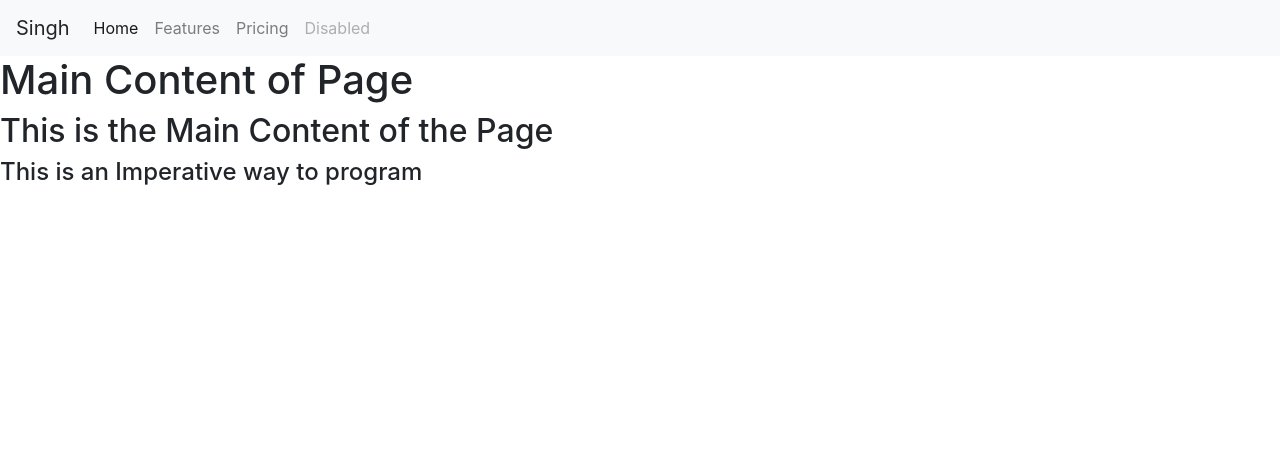
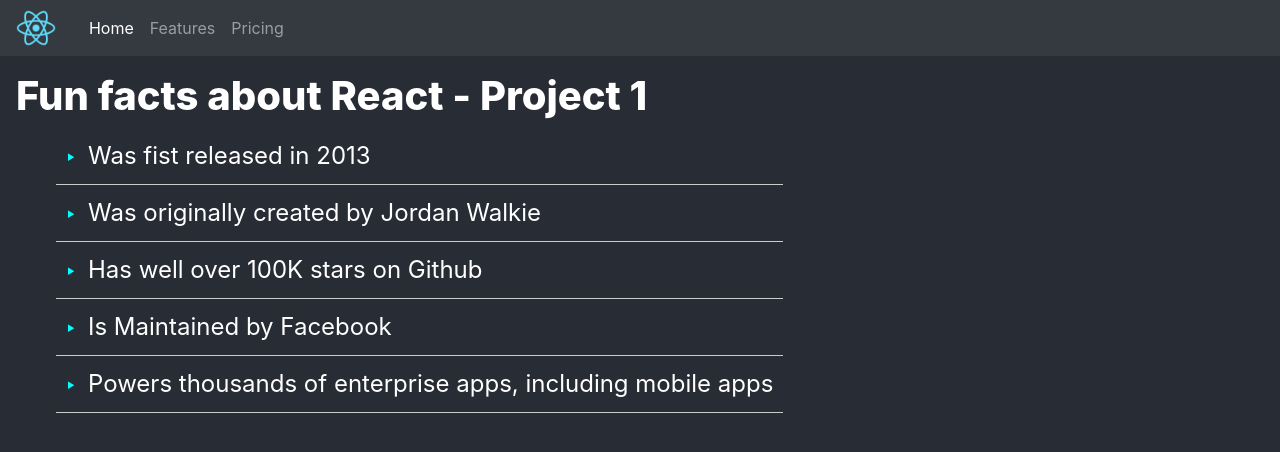
Before and after one commit to manmeetsingh7781/Learn-React, a React (Create React App) app: page / in a window 1280 px wide. Shown: the top 452 px of the page. Built offline with nearby package versions, Linux system fonts and the light colour scheme.

Commit message:
1st project completed, starting Airbnb Landing page

```diff
--- a/src/App.css
+++ b/src/App.css
@@ -1,6 +1,36 @@
+body , html, .App {
+  color: white;
+  background-color: #282c34;
+  box-sizing: border-box;
+}
+
 
 .App-logo {
   pointer-events: none;
+}
+
+.nav-logo {
+  width: 40px;
+  margin-right: 2%;
+}
+
+.myList > li {
+  padding: 10px;
+  list-style: none;
+  font-size: 1.5em;
+  border-bottom: 1px solid #ccc;
+}
+
+/* this is a bullet style of ul before list item */
+.myList li::before {
+  content: '\2023';    /* Character you want to display as a list */
+  color: aqua;
+  font-weight: 900;
+  margin-right: 0.5em;
+  font-size: 1em;
+  width: 10px;
+  height: 10px;
+  display: inline-block;
 }
 
 @media (prefers-reduced-motion: no-preference) {
--- a/src/App.js
+++ b/src/App.js
@@ -3,19 +3,12 @@ import Navbar from './Components/Navbar.js';
 import RenderComponent from './Components/JSX.js';
 import MainContent from './Components/MainContent'
 
+
+
 function App() {
-
-  // Impeative way to create a component
-  const h4 = document.createElement('h4');
-  h4.textContent = 'This is an Imperative way to program';
-  h4.className = "header_text";
-  document.body.appendChild(h4);
-
-  // ReactDOM.render(<h1 className="header_text">This is a Declarative way to program</h1>, document.body);
-
   return (
     <>
-      <Navbar title="Singh"/>
+      <Navbar />
       <MainContent />
     </>
   );
--- a/src/Components/FirstPage.js
+++ b/src/Components/FirstPage.js
@@ -1,20 +1,18 @@
 import React from 'react';
-import Logo from "../Images/logo.png";
 
 // this is a first challenge from the video
 
 export default function Body(props) {
     const page_content = (
         <div className="App">
-            <img src={Logo} alt="logo" className="App-logo"/>
-            <h1>Fun facts about React</h1>
-            <ol>
+            <h1 style={{fontWeight: "800"}}>Fun facts about React - Project 1</h1>
+            <ul className='myList'>
                 <li>Was fist released in 2013</li>
                 <li>Was originally created by Jordan Walkie</li>
                 <li>Has well over 100K stars on Github</li>
                 <li>Is Maintained by Facebook</li>
                 <li>Powers thousands of enterprise apps, including mobile apps</li>
-            </ol>
+            </ul>
         </div>
     )
     return page_content;
--- a/src/Components/MainContent.js
+++ b/src/Components/MainContent.js
@@ -1,11 +1,11 @@
 import React from "react"
-
+import FirstPage from "./FirstPage"
 
 // export default because this is the only function we are exporting
 export default function MainContent() {
     return (
     <>
-    <h1>Main Content of Page</h1>
-    <h2>This is the Main Content of the Page</h2>
-    </>)
+        <FirstPage />
+    </>
+    )
 }
--- a/src/Components/Navbar.js
+++ b/src/Components/Navbar.js
@@ -1,14 +1,14 @@
 
 // To create a React component import React
 import {React} from 'react';
-
+import logo from "../Images/logo.png"
 
 // Create a React functional Component
 // re-useable component
-function Navbar(props) {
+function Navbar() {
     return (
-    <nav className="navbar navbar-expand-lg navbar-light bg-light">
-    <a className="navbar-brand">{props.title}</a>
+    <nav className="navbar navbar-expand-lg navbar-dark bg-dark">
+    <img src={logo} className="nav-logo"/>
     <button className="navbar-toggler" type="button" data-toggle="collapse" data-target="#navbarNav" aria-controls="navbarNav" aria-expanded="false" aria-label="Toggle navigation">
       <span className="navbar-toggler-icon"></span>
     </button>
@@ -23,9 +23,6 @@ function Navbar(props) {
         <li className="nav-item">
           <a className="nav-link" >Pricing</a>
         </li>
-        <li className="nav-item">
-          <a className="nav-link disabled" >Disabled</a>
-        </li>
       </ul>
     </div>
   </nav>
```
